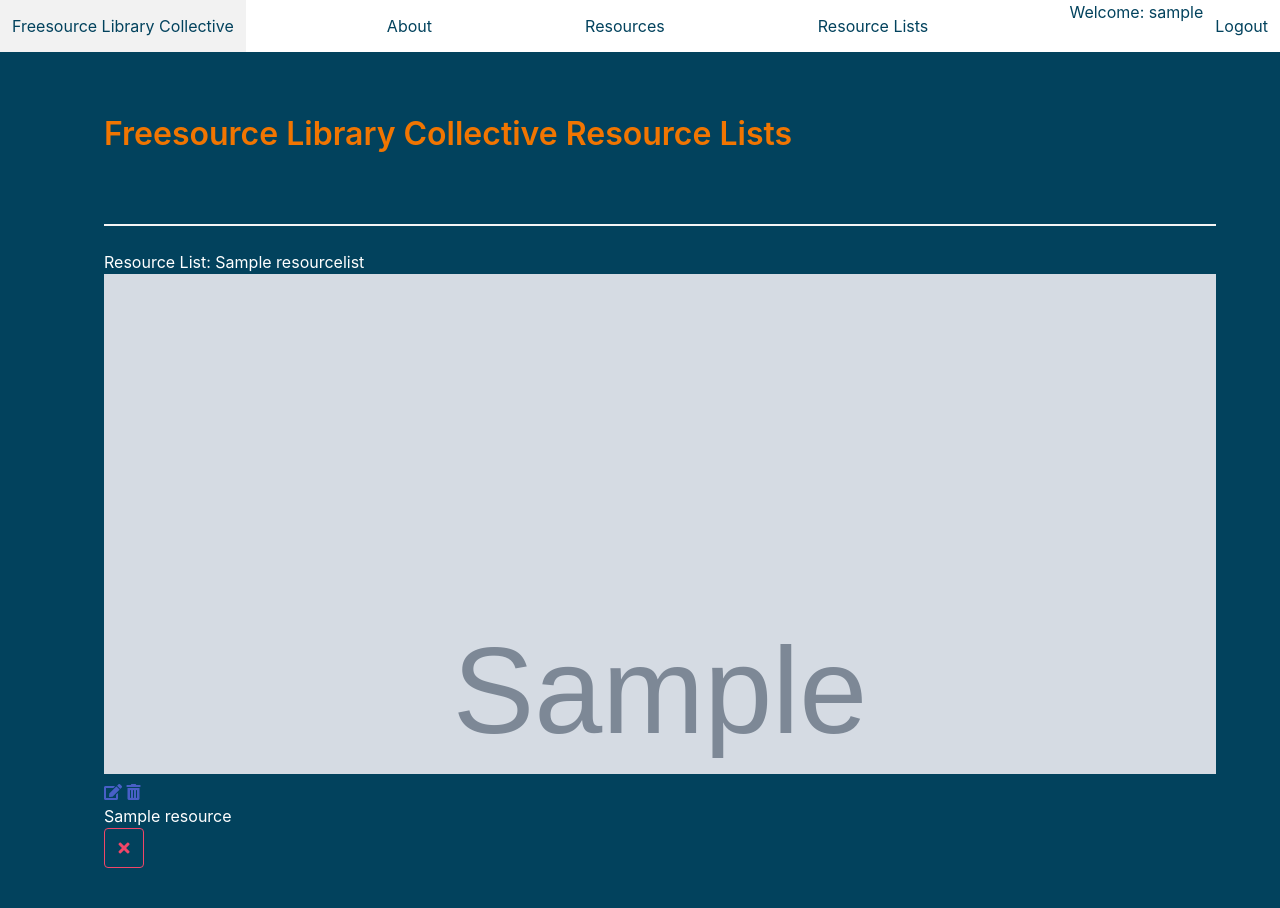
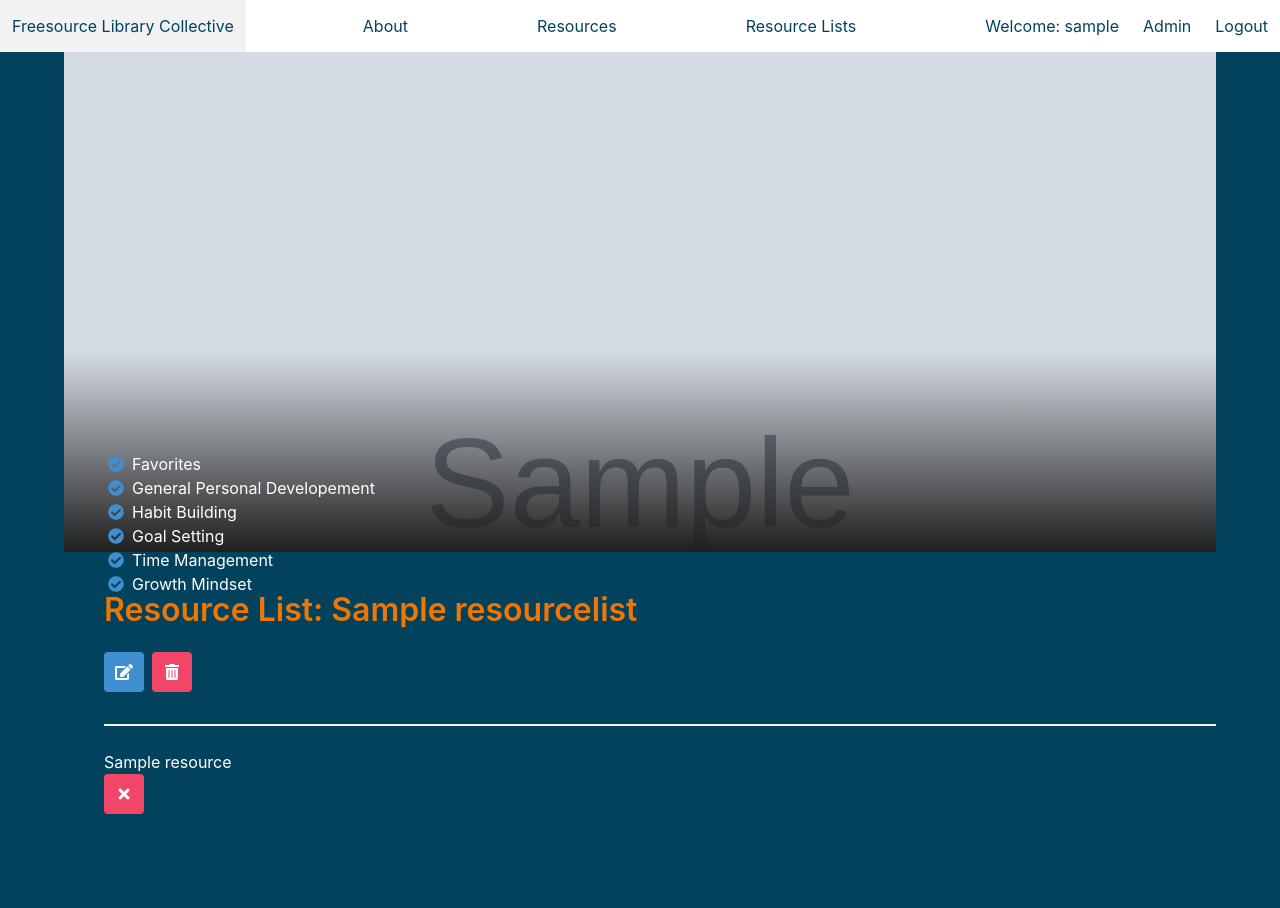
Before and after one commit to KayeB-Designing/freesource-collective, a Django app: page /lists/1/ in a window 1280 px wide. After the commit the page ends 814 px from the top, so only its background shows below. Run offline with Django 4.2, Linux system fonts and the light colour scheme; a user stored in the database is signed in; tables that the repository leaves empty hold one stand-in row (values such as "Sample post"); grey boxes marked "Sample" are stand-in pictures; parts of the project's set-up code (start-up, migrations or seed data) failed here and were passed over.

Commit message:
updating more css changes

```diff
--- a/flc_main_app/templates/base.html
+++ b/flc_main_app/templates/base.html
@@ -13,7 +13,7 @@
         <title>Freesource Library Collective - {% block title %}{% endblock %}</title>
     </head>
     <body >
-        <nav class="navbar is-white fixed-top" style="color: #02425d;" role="navigation" aria-label="main navigation">
+        <nav class="navbar is-white" style="color: #02425d;" role="navigation" aria-label="main navigation">
             <div class="navbar-brand">
                 <a class="navbar-item" style="color:#02425d" href="/">Freesource Library Collective</a>
                 <a style="color:#02425d" role="button" class="navbar-burger" aria-label="menu" aria-expanded="false">
@@ -33,7 +33,10 @@
                         <a class="navbar-item" style="color:#02425d" href="{% url 'list_list' %}">Resource Lists</a>
                     </div>
                     <div class="navbar-menu navbar-end">
-                        <span>Welcome: {{user.username}}</span>
+                        <span class="navbar-item" style="color:#02425d">Welcome: {{user.username}}</span>
+                        {% if user.is_superuser %}
+                                <a class="navbar-item" style="color:#02425d" href="http://127.0.0.1:8000/admin/">Admin</a>
+                        {% endif %}
                         <a class="navbar-item" style="color:#02425d" href="{% url 'logout' %}">Logout</a>
                     </div>
                 {% else %}
@@ -44,6 +47,7 @@
                         <a class="navbar-item" style="color:#02425d" href="{% url 'register' %}">Register</a>
                     </div>
                 {% endif %}
+
         </nav>
         <div class="container">
 
--- a/flc_main_app/templates/list_detail.html
+++ b/flc_main_app/templates/list_detail.html
@@ -1,37 +1,86 @@
 {% extends 'base.html' %}
 {% block content %}
-<h1 class="title pt-5">Freesource Library Collective Resource Lists</h1>
-<br>
-<hr>
-<h2>Resource List: <span>{{resourcelist.name}}</span></h2>
-<figure>
+
+<div class="detail__img">
     <img src="{{resourcelist.image}}" alt="{{resourcelist.name}}" />
-</figure>
-<div>
-    <a href="{% url 'list_update' resourcelist.pk %}">
-        <span>
-            <i class="fas fa-edit"></i>
+</div>
+<div class="detail__container">
+    <div class="detail__name">
+        {% if resourcelist.fav_list %}
+    <div class="icon-text">
+        <span class="icon has-text-info">
+            <i class="fas fa-check-circle"></i>
         </span>
-    </a>
-    <a href="{% url 'list_delete' resourcelist.pk %}">
-        <span>
-            <i class="fas fa-trash-alt"></i>
+        <span>Favorites</span>
+    </div>
+    {% endif %}
+    {% if resourcelist.general_pers_dev %}
+    <div class="icon-text">
+        <span class="icon has-text-info">
+            <i class="fas fa-check-circle"></i>
         </span>
-    </a>
+        <span>General Personal Developement</span>
+    </div>
+    {% endif %}
+    {% if resourcelist.habit_building %}
+    <div class="icon-text">
+        <span class="icon has-text-info">
+            <i class="fas fa-check-circle"></i>
+        </span>
+        <span>Habit Building</span>
+    </div>
+    {% endif %}
+    {% if resourcelist.goal_setting %}
+    <div class="icon-text">
+        <span class="icon has-text-info">
+            <i class="fas fa-check-circle"></i>
+        </span>
+        <span>Goal Setting</span>
+    </div>
+    {% endif %}
+    {% if resourcelist.time_management %}
+    <div class="icon-text">
+        <span class="icon has-text-info">
+            <i class="fas fa-check-circle"></i>
+        </span>
+        <span>Time Management</span>
+    </div>
+    {% endif %}
+    {% if resourcelist.growth_mindset %}
+    <div class="icon-text">
+        <span class="icon has-text-info">
+            <i class="fas fa-check-circle"></i>
+        </span>
+        <span>Growth Mindset</span>
+    </div>
+    {% endif %}
+
+
 </div>
-<div>
+
+<div class="detail__about">
+    <h1 class="title">Resource List: <span>{{resourcelist.name}}</span></h1>
+    <div class="buttons">
+        <a class="button is-info" href="{% url 'list_update' resourcelist.pk %}">
+            <span class="icon">
+                <i class="fas fa-edit"></i>
+            </span>
+        </a>
+        <a class="button is-danger" href="{% url 'list_delete' resourcelist.pk %}">
+            <span class="icon">
+                <i class="fas fa-trash-alt"></i>
+            </span>
+        </a>
+    </div>
+    <hr>
     {% for resource in resourcelist.resources.all %}
     <div>
-
         <a href="{% url 'resource_detail' resource.pk %}">
             <h3>{{resource.name}}</h3>
         </a>
         <span>
-            <!--   Here we are creating an anchor
-            tag that when clicked will hit our new
-            route and send a query to remove the song     -->
-            <a href="{% url 'list_resource_assoc' resourcelist.pk resource.pk %}?assoc=remove" class="button is-danger is-outlined">
-            <span class="icon is-small">
+            <a class="button is-danger" href="{% url 'list_resource_assoc' resourcelist.pk resource.pk %}?assoc=remove">
+            <span  class="icon">
                 <i class="fas fa-times"></i>
             </span>
             </a>
@@ -41,4 +90,5 @@
         <p>No resources in list yet!</p>
     {% endfor %}
 </div>
+
 {% endblock %}
--- a/flc_main_app/templates/list_list.html
+++ b/flc_main_app/templates/list_list.html
@@ -5,8 +5,10 @@
 
 {% block content %}
 
-<h1 class="title pt-5">Resources</h1>
-<a href="{% url 'list_create' %}">Add New List</a>
+<h1 class="title pt-5">Resource Lists</h1>
+<hr>
+<a class="button is-info" href="{% url 'list_create' %}">Add New List</a>
+<hr>
 <div>
   {% for list in lists %}
   <a href="{% url 'list_detail' list.pk %}">
--- a/flc_main_app/templates/registration/login.html
+++ b/flc_main_app/templates/registration/login.html
@@ -3,7 +3,7 @@
         <h1 class="title pt-5">Freesource Library Collective Log In Page</h1>
         <form method="post" action="{% url 'login' %}">
             {% csrf_token %} {{ form.as_p }}
-            <input type="submit" class="btn" value="login" />
+            <input type="submit" class="button is-info" value="login" />
             <input type="hidden" name="next" value="{{ next }}" />
         </form>
         {% endblock %}
--- a/flc_main_app/templates/registration/register.html
+++ b/flc_main_app/templates/registration/register.html
@@ -3,7 +3,7 @@
         <h1 class="title pt-5">Freesource Library Collective Registration Page</h1>
         <form method="post" action="{% url 'register' %}">
             {% csrf_token %} {{ form.as_p }}
-            <input type="submit" value="Register" />
+            <input type="submit" class="button is-info" value="Register" />
             <input type="hidden" name="next" value="{{ next }}" />
         </form>
         {% endblock %}
--- a/flc_main_app/templates/resource_detail.html
+++ b/flc_main_app/templates/resource_detail.html
@@ -3,9 +3,9 @@
     <div class="detail__img">
         <img src="{{resource.image}}" alt="{{resource.name}}" />
     </div>
-    <div  class="detail__container">
+    <div class="detail__container">
         <h1 class="title">{{resource.name}}</h1>
-        <div  class="buttons">
+        <div class="buttons">
             <a class="button is-info" href="{% url 'resource_update' resource.pk %}">
                 <span class="icon">
                     <i class="fas fa-edit"></i>
--- a/flc_main_app/templates/resource_list.html
+++ b/flc_main_app/templates/resource_list.html
@@ -6,9 +6,12 @@
 {% block content %}
 
 <h1 class="title pt-5">Resources</h1>
+<hr>
 <div>
-    <a href="{% url 'resource_create' %}">Add Resource</a>
+    <div>
+        <a class="button is-info" href="{% url 'resource_create' %}">Add Resource</a>
     </div>
+    <hr>
     <div class="gallery">
       {% for resource in resources %}
       <a href="{% url 'resource_detail' resource.pk %}">
@@ -36,4 +39,5 @@
       </article>
       {% endfor %}
     </div>
+</div>
 {% endblock %}
```
Also changed, not shown: flc_main_app/templates/home.html (+21 -25 lines). Lines whose indentation alone changed are shown as unchanged.
